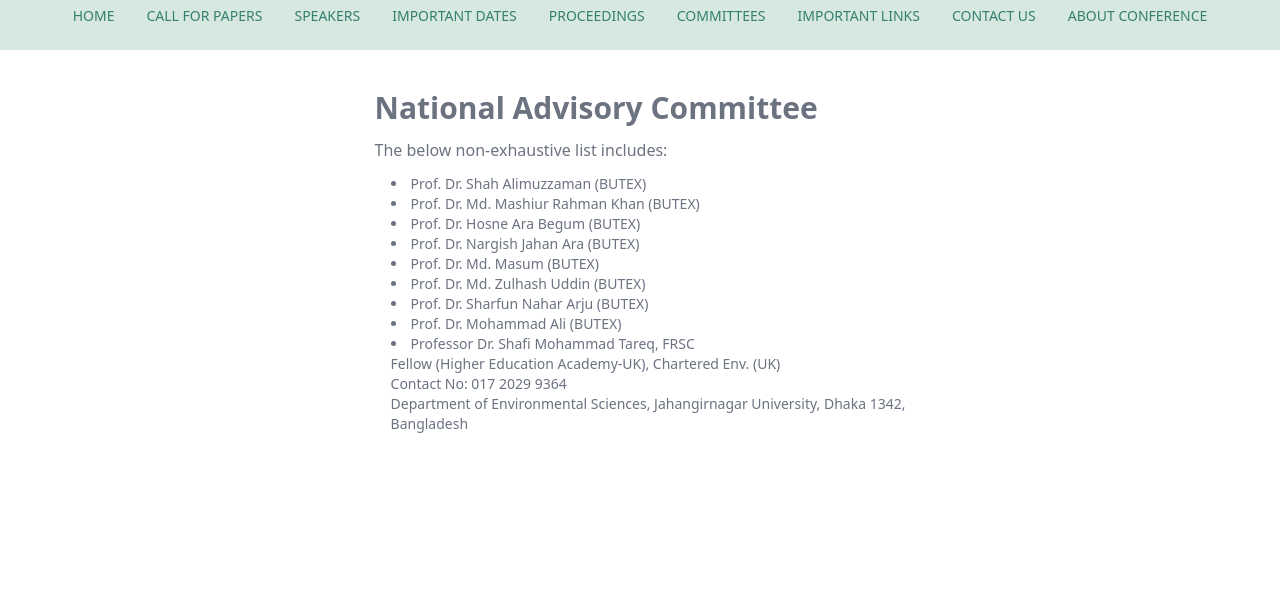
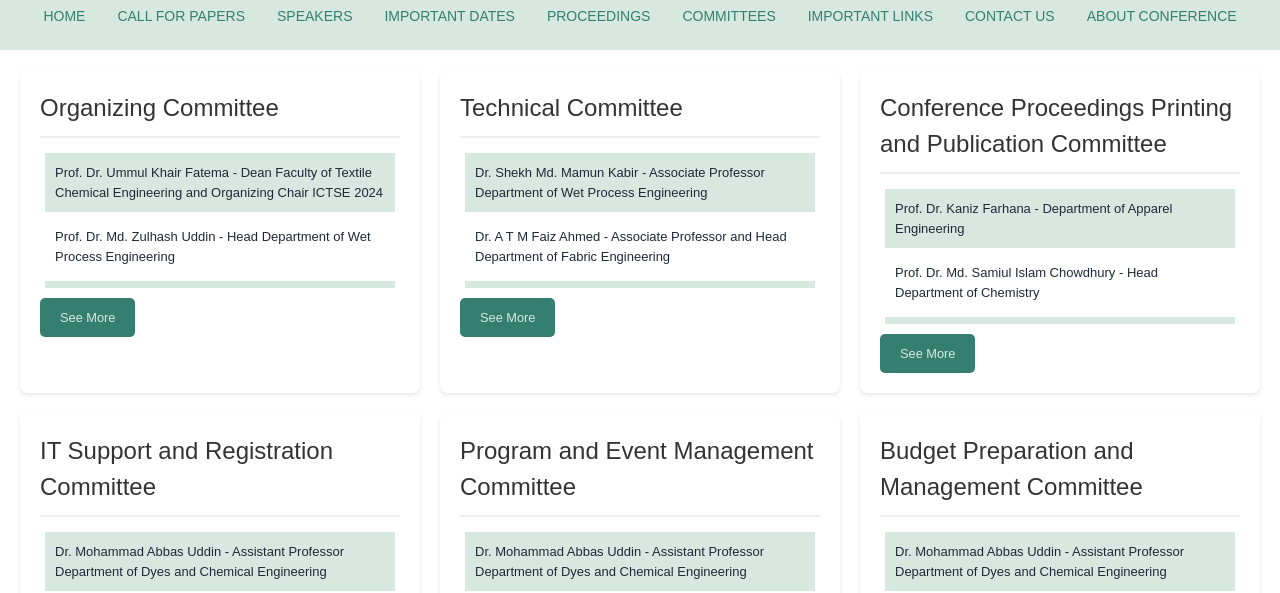
Before and after one commit to ictse-butex/butex-conf-frontend, a React (Vite) app: page /Committees in a window 1280 px wide. Shown: the part 210-803 px from the top of the page. Built offline with nearby package versions, Linux system fonts and the light colour scheme.

Commit message:
added committee informations

```diff
--- a/src/Pages/NavbarPages/Committees.jsx
+++ b/src/Pages/NavbarPages/Committees.jsx
@@ -1,28 +1,123 @@
-import React from 'react';
+import React, {useState} from 'react';
+import '../../style/committee.css'
 
 const Committees = () => {
-    return (
-        <div className=' flex justify-center m-10'>
-            <div>
-            <p className="font-bold text-3xl mb-3 text-gray-500 dark:text-gray-400">National Advisory Committee</p>
-            <p className="mb-3 text-gray-500 dark:text-gray-400text-sm mt-2">The below non-exhaustive list includes:</p>
-            <ul className="text-sm mt-2 list-disc list-inside pl-4 mb-3 text-gray-500 dark:text-gray-400">
-                <li>Prof. Dr. Shah Alimuzzaman (BUTEX)</li>
-                <li>Prof. Dr. Md. Mashiur Rahman Khan (BUTEX)</li>
-                <li>Prof. Dr. Hosne Ara Begum (BUTEX)</li>
-                <li>Prof. Dr. Nargish Jahan Ara (BUTEX)</li>
-                <li>Prof. Dr. Md. Masum (BUTEX)</li>
-                <li>Prof. Dr. Md. Zulhash Uddin (BUTEX)</li>
-                <li>Prof. Dr. Sharfun Nahar Arju (BUTEX)</li>
-                <li>Prof. Dr. Mohammad Ali (BUTEX)</li>
-                <li>Professor Dr. Shafi Mohammad Tareq, FRSC</li>
-                <ul>Fellow (Higher Education Academy-UK), Chartered Env. (UK)</ul>
-                <ul>Contact No: 017 2029 9364</ul>
-                <ul>Department of Environmental Sciences, Jahangirnagar University, Dhaka 1342,</ul>
-                <ul>Bangladesh</ul>
-            </ul></div>
+
+    const [expandedSections, setExpandedSections] = useState({});
+
+    const toggleSection = (index) => {
+        setExpandedSections((prev) => ({
+        ...prev,
+        [index]: !prev[index]
+        }));
+    };
+
+    const committeeData = [
+        {
+          title: "Organizing Committee",
+          members: [
+            "Prof. Dr. Ummul Khair Fatema - Dean Faculty of Textile Chemical Engineering and Organizing Chair ICTSE 2024",
+            "Prof. Dr. Md. Zulhash Uddin - Head Department of Wet Process Engineering",
+            "Prof. Dr. Mohammad Forhad Hossain - Head Department of Dyes and Chemical Engineering",
+            "Kawser Parveen Chowdhury - Associate Professor Department of Wet Process Engineering",
+            "Rasheda Begum Dina - Associate Professor Department of Wet Process Engineering",
+            "Dr. Imana Shahrin Tania - Associate Professor Department of Wet Process Engineering",
+            "Dr. Md. Reajul Islam - Associate Professor and Head Department of Yarn Engineering",
+            "Humayra Akhter Himu - Assistant Professor and Head Department of Environmental Science and Engineering",
+            "Tabassum Ferdous - Assistant Professor Department of Wet Process Engineering",
+            "Tania Akther - Lecturer Department of Wet Process Engineering",
+            "Md. Morshedul Haque - Lecturer Department of Environmental Science and Engineering",
+            "Dr. Mohammad Abbas Uddin - Assistant Professor Department of Dyes and Chemical Engineering and Conference Secretary ICTSE 2024"
+          ]
+        },
+        {
+          title: "Technical Committee",
+          members: [
+            "Dr. Shekh Md. Mamun Kabir - Associate Professor Department of Wet Process Engineering",
+            "Dr. A T M Faiz Ahmed - Associate Professor and Head Department of Fabric Engineering",
+            "Dr. Mahmuda Akter - Associate Professor and Head Department of Apparel Engineering",
+            "Dr. Md. Mahbubor Rahman - Associate Professor and Head Department of Textile Fashion and Design",
+            "Dr. Hasina Akter - Associate Professor and Head Department of Physics",
+            "Dr. Emdad Sarker - Associate Professor Department of Fabric Engineering",
+            "Dr. Md. Syduzzaman - Associate Professor Department of Textile Engineering Management",
+            "Dr. Lamya Zahir - Associate Professor Department of Apparel Engineering",
+            "Dr. Md. Rashedul Islam - Assistant Professor Department of Wet Process Engineering",
+            "Dr. Ahmed Jalal Uddin - Assistant Professor Department of Yarn Engineering",
+            "Dr. Sultana Bedoura - Assistant Professor Department of Dyes and Chemical Engineering",
+            "Md. Refat Hossain - Lecturer Department of Environmental Science and Engineering",
+            "Md. Morshedul Haque - Lecturer Department of Environmental Science and Engineering"
+          ]
+        },
+        {
+          title: "Conference Proceedings Printing and Publication Committee",
+          members: [
+            "Prof. Dr. Kaniz Farhana - Department of Apparel Engineering",
+            "Prof. Dr. Md. Samiul Islam Chowdhury - Head Department of Chemistry",
+            "Dr. Md. Rashedul Islam - Assistant Professor Department of Wet Process Engineering",
+            "Emran Hossain - Assistant Professor Department of Wet Process Engineering",
+            "Nusrat Jahan - Assistant Professor Department of Dyes and Chemical Engineering",
+            "Tania Akther - Lecturer Department of Wet Process Engineering",
+            "Md. Refat Hossain - Lecturer Department of Environmental Science and Engineering",
+            "Md. Morshedul Haque - Lecturer Department of Environmental Science and Engineering",
+            "Sk. Mohammad Raafi - Lecturer Department of Wet Process Engineering"
+          ]
+        },
+        {
+          title: "IT Support and Registration Committee",
+          members: [
+            "Dr. Mohammad Abbas Uddin - Assistant Professor Department of Dyes and Chemical Engineering",
+            "Humayra Akhter Himu - Assistant Professor and Head Department of Environmental Science and Engineering",
+            "Kazi Sirajul Islam - Assistant Professor Department of Dyes and Chemical Engineering",
+            "Md. Motakabbir Hasan - Assistant Professor Department of Wet Process Engineering",
+            "Sk. Mohammad Raafi - Lecturer Department of Wet Process Engineering",
+            "Md. Shohag Babu - Lecturer Department of Wet Process Engineering",
+            "Md. Ashifur Rahman - Programmer ICT Cell"
+          ]
+        },
+        {
+          title: "Program and Event Management Committee",
+          members: [
+            "Dr. Mohammad Abbas Uddin - Assistant Professor Department of Dyes and Chemical Engineering",
+            "Humayra Akhter Himu - Assistant Professor and Head Department of Environmental Science and Engineering",
+            "Tabassum Ferdous - Assistant Professor Department of Wet Process Engineering",
+            "Rifat Jahan - Assistant Professor Department of Wet Process Engineering",
+            "Md. Abul Kalam Azad - Lecturer Department of Dyes and Chemical Engineering",
+          ]
+        },
+        {
+          title: "Budget Preparation and Management Committee",
+          members: [
+            "Dr. Mohammad Abbas Uddin - Assistant Professor Department of Dyes and Chemical Engineering",
+            "Humayra Akhter Himu - Assistant Professor and Head Department of Environmental Science and Engineering",
+            "Rifat Jahan - Assistant Professor Department of Wet Process Engineering",
+            "Md. Abul Kalam Azad - Lecturer Department of Dyes and Chemical Engineering",
+            "Sk. Mohammad Raafi - Lecturer Department of Wet Process Engineering",
+          ]
+        }
+      ];
+
+      return (
+        <div className="committee-grid">
+            {committeeData.map((committee, index) => {
+                const isExpanded = expandedSections[index];
+                return (
+                <div key={index} className="committee-section">
+                    <h2 className="committee-title">{committee.title}</h2>
+                    <ul className={`committee-members ${isExpanded ? 'expanded' : 'collapsed'}`}>
+                    {committee.members.map((member, memberIndex) => (
+                        <li key={memberIndex} className="committee-member">{member}</li>
+                    ))}
+                    </ul>
+                    {committee.members.length > 4 && (
+                    <button className="see-more-button" onClick={() => toggleSection(index)}>
+                        {isExpanded ? 'See Less' : 'See More'}
+                    </button>
+                    )}
+                </div>
+                );
+            })}
         </div>
-    );
+      );
 };
 
 export default Committees;
--- /dev/null
+++ b/src/style/committee.css
@@ -0,0 +1,80 @@
+/* CommitteeGrid.css */
+body {
+    font-family: 'Arial', sans-serif;
+  }
+
+  .committee-grid {
+    display: grid;
+    grid-template-columns: repeat(auto-fit, minmax(400px, 1fr));
+    gap: 20px;
+    padding: 20px;
+    max-width: 1600px;
+    margin: 0 auto;
+  }
+
+  .committee-section {
+    background: #fff;
+    border-radius: 8px;
+    box-shadow: 0 2px 4px rgba(0, 0, 0, 0.1);
+    padding: 20px;
+  }
+
+  .committee-title {
+    font-size: 1.5em;
+    margin-bottom: 10px;
+    color: #333;
+    border-bottom: 2px solid #eee;
+    padding-bottom: 10px;
+  }
+
+  .committee-members {
+    list-style: none;
+    padding: 0;
+    max-height: 140px; /* Adjust this value as needed */
+    overflow: hidden;
+    transition: max-height 0.3s ease;
+  }
+
+  .committee-members.expanded {
+    max-height: none;
+  }
+
+  .see-more-button {
+    background: #357F70;
+    color: #D7E8E1;
+    border: none;
+    padding: 10px 20px;
+    margin-top: 10px;
+    border-radius: 5px;
+    cursor: pointer;
+    font-size: 0.8em;
+  }
+
+  .see-more-button:hover {
+    background: #D7E8E1;
+    color: #357F70;
+    border: solid 1px #357F70;
+  }
+
+  /* .committee-member.ul li:nth-of-type(odd) a {
+
+  }
+   */
+
+
+   .committee-member{
+    margin: 5px;
+    padding: 10px;
+    font-size: small;
+   }
+
+  .committee-member:nth-of-type(odd){
+    background-color: #D7E8E1;
+  }
+
+
+  @media (max-width: 768px) {
+    .committee-grid {
+      grid-template-columns: 1fr;
+    }
+  }
```
